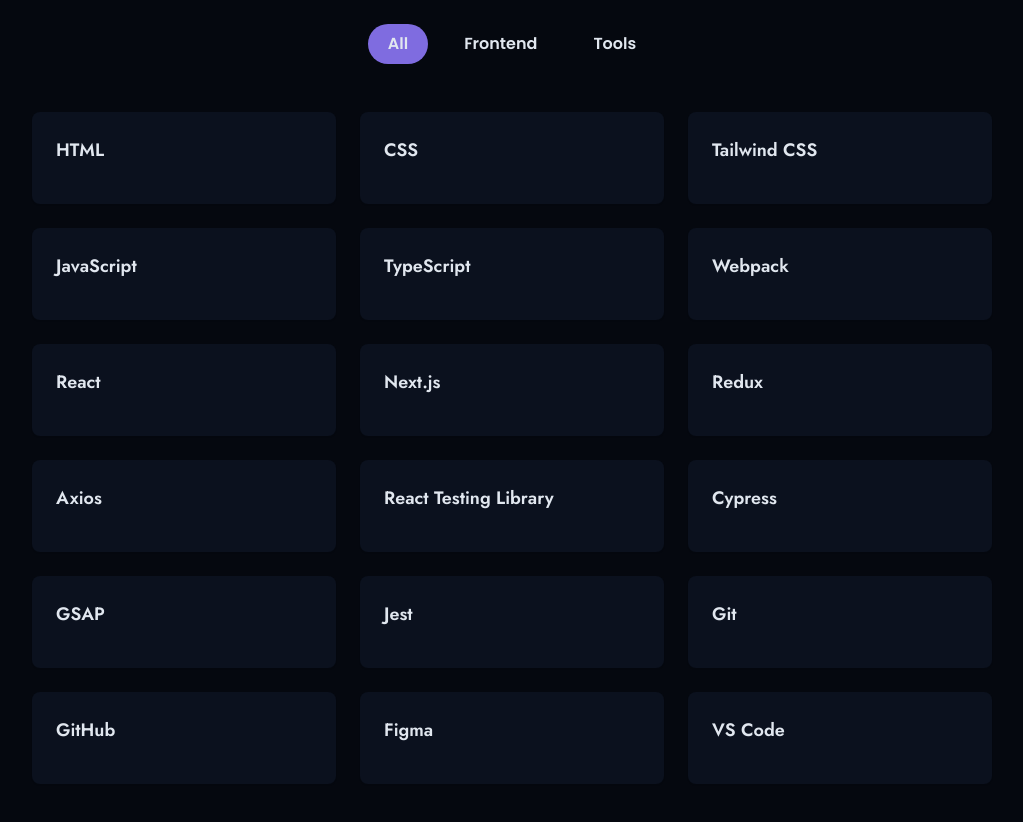
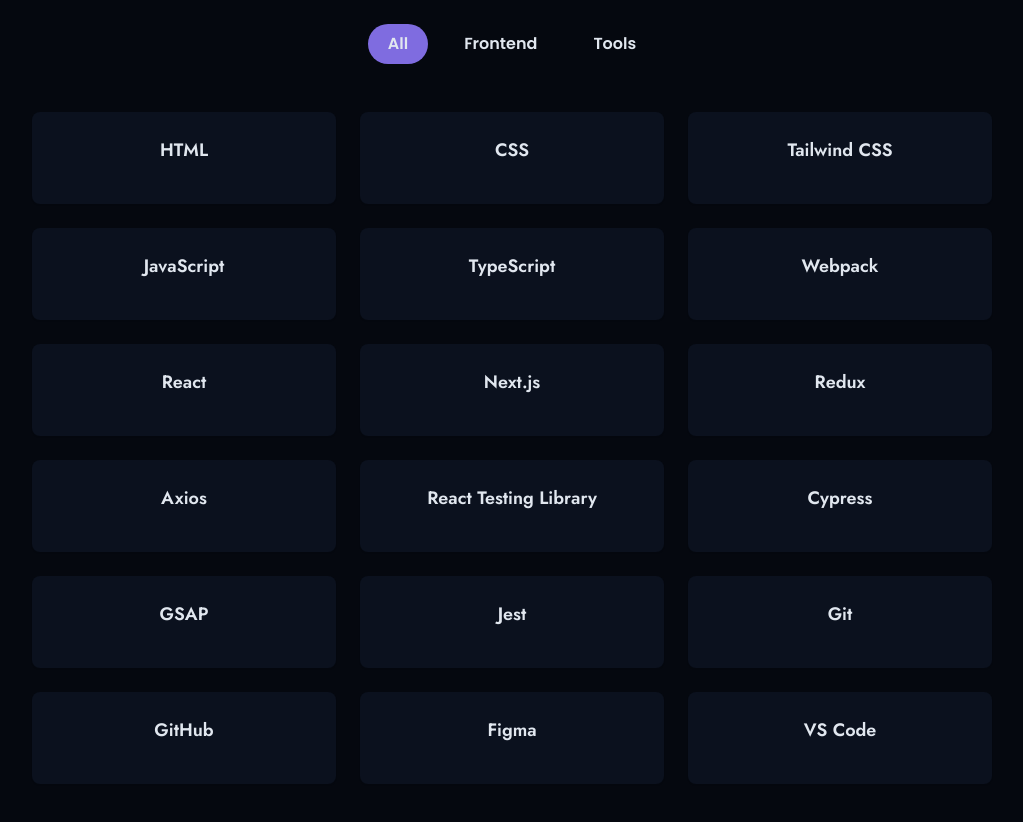
Before and after one commit to dikaafty/dikaafty-portofolio, a React (Vite) app: page / in a window 1280 px wide. Shown: the part 1500-2322 px from the top of the page, without its empty margins (128-1151 px from the left). Built offline with nearby package versions, Linux system fonts and the light colour scheme.

Commit message:
Update text-left classname to be text-center of skill name element container in SkillsSection

```diff
--- a/src/components/SkillsSection.jsx
+++ b/src/components/SkillsSection.jsx
@@ -109,7 +109,7 @@ const SkillsSection = () => {
                 data-animate="slideX"
                 ref={skillsRef.current[key]}
               >
-                <div className="text-left mb-4">
+                <div className="text-center mb-4">
                   <h3 className="font-jost font-semibold text-lg">{skill.name}</h3>
                 </div>
               </div>
```
